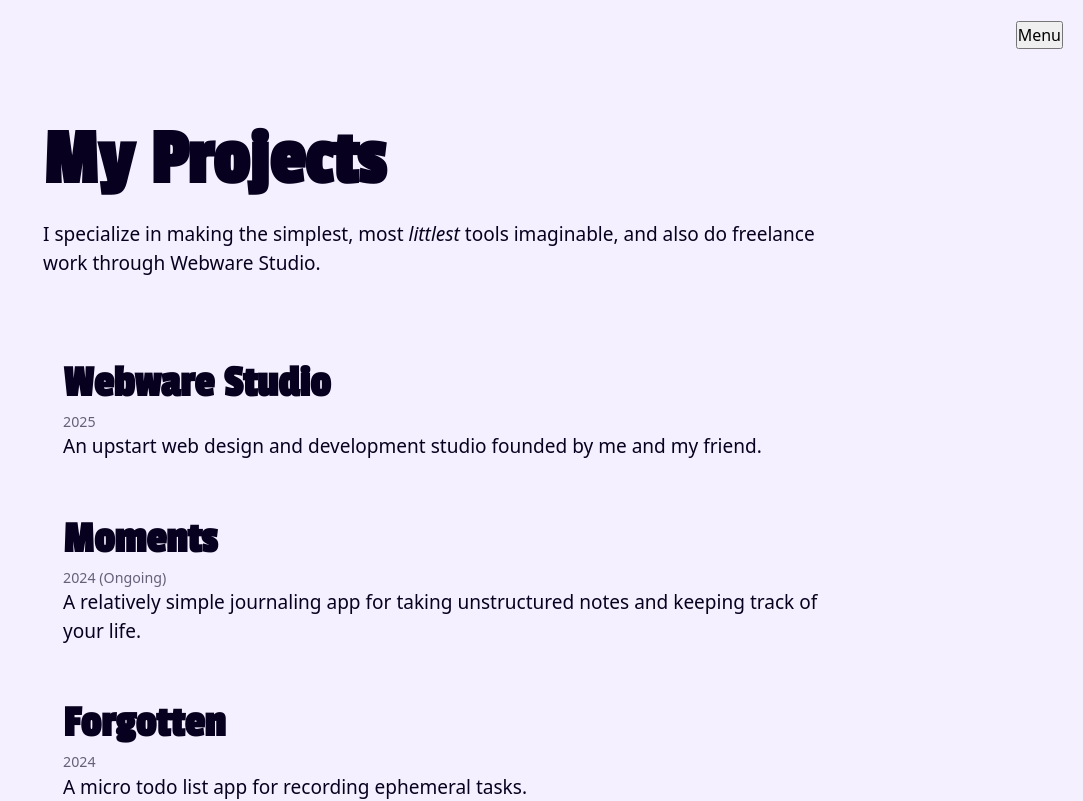
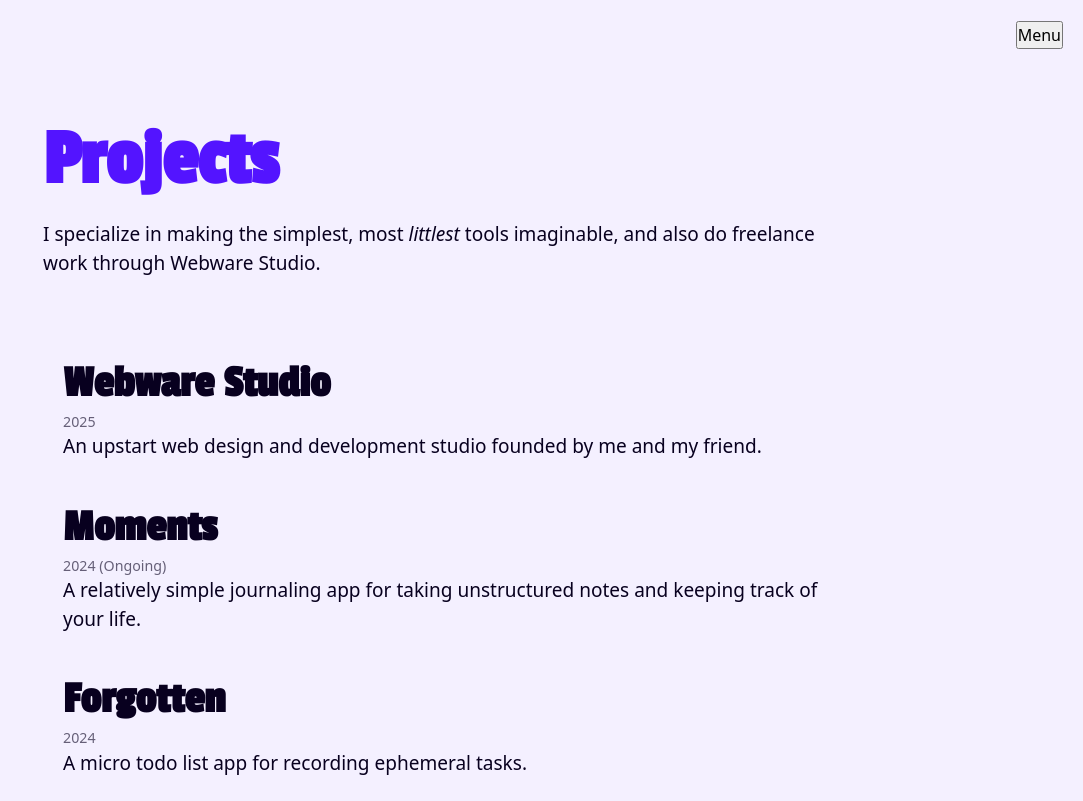
Before and after one commit to matovius/martin, a SvelteKit app: page /projects in a window 1280 px wide. Shown: the top 801 px of the page, without its empty margins (197-1280 px from the left). Built offline with nearby package versions, Linux system fonts and the light colour scheme.

Commit message:
refactor: rework page elements and text, change page title

```diff
--- a/src/routes/projects/+page.svelte
+++ b/src/routes/projects/+page.svelte
@@ -1,7 +1,5 @@
 <script lang="ts">
 	import { onMount } from 'svelte';
-	import { quadInOut } from 'svelte/easing';
-	import { fade, fly } from 'svelte/transition';
 	import { projects } from '$lib/scripts/projects';
 	import ProjectCard from '$lib/components/ProjectCard.svelte';
 
@@ -15,22 +13,17 @@
 </script>
 
 <svelte:head>
-	<title>My Projects - Martin Matovu</title>
+	<title>Projects - Martin Matovu</title>
 </svelte:head>
 
-{#if showPage}
-	<main
-		class="main"
-		in:fly={{ duration: 200, easing: quadInOut, x: 0, y: 50, opacity: 0 }}
-		out:fade={{ duration: 200, easing: quadInOut }}
-	>
+<main class="main">
 	<section id="all-projects" class="all-projects">
 		<div class="container">
 			<div class="headline">
-					<h1 class="heading">My Projects</h1>
+				<h1 class="heading">Projects</h1>
 				<p>
-						I specialize in making the simplest, most <em>littlest</em> tools imaginable,
-						and also do freelance work through Webware Studio.
+					I specialize in making the simplest, most <em>littlest</em> tools imaginable, and also do freelance
+					work through Webware Studio.
 				</p>
 			</div>
 
@@ -44,7 +37,6 @@
 		</div>
 	</section>
 </main>
-{/if}
 
 <style>
 	.main {
@@ -73,7 +65,7 @@
 				gap: 20px;
 
 				& > .heading {
-					color: var(--clr-primary);
+					color: var(--color-primary);
 				}
 			}
 		}
@@ -82,7 +74,6 @@
 	ul.projects-list {
 		list-style: none;
 		display: grid;
-		gap: .75rem; /* 12px */
-		margin-top: 3.75rem; /* 60px */
+		padding-block-start: 3.75rem; /* 60px */
 	}
 </style>
```
Lines whose indentation alone changed are shown as unchanged.
